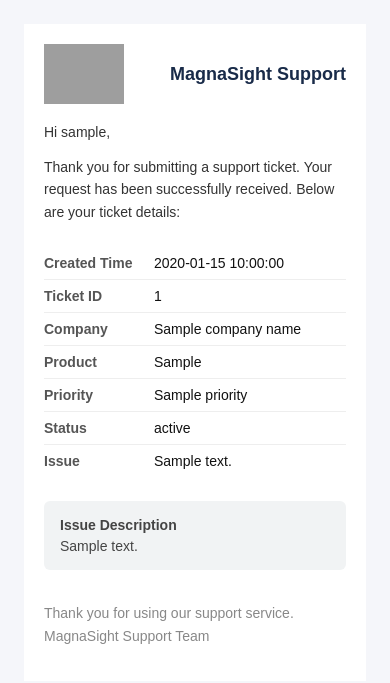
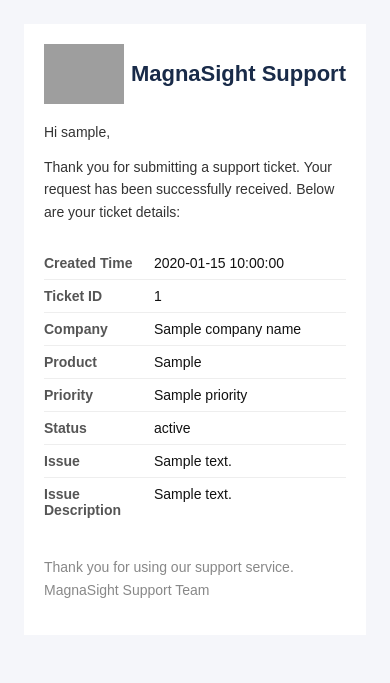
Before and after one commit to robifirmnsyah/backend-magnasight-fastapi, a Python web app: template templates/ticket_email.html in a window 390 px wide. Shown: the top 683 px of the page. Run offline with Jinja, Linux system fonts and the light colour scheme; the template is opened without the code that fills it: most values are stand-ins (such as "Sample title", 1, 10 or a date in 2020); grey boxes are pictures that could not be loaded.

Commit message:
feat: enhance ticket email template with improved header styling and additional issue description section

```diff
--- a/templates/ticket_email.html
+++ b/templates/ticket_email.html
@@ -129,7 +129,12 @@
         /* On small screens, you might want them stacked or ensure title doesn't get too squished */
       }
       .header-title {
-        font-size: 18px !important;
+        color: #192b49;
+        font-size: 22px;
+        font-weight: bold;
+        margin: 0;
+        flex: 1;
+        text-align: right;
       }
       .content {
         padding: 20px !important;
@@ -138,13 +143,10 @@
         width: 100px !important; /* Adjust label width for smaller screens, or stack them */
       }
       .ticket-details td, .issue-description-box, .greeting, .message, .closing-message {
-        font-size: 14px !important; /* Slightly larger base font for mobile readability */
+        font-size: 14px !important;
       }
-       .ticket-details td.label, .ticket-details td.value {
-        /* Optional: stack them if needed */
-        /* display: block;
-        width: 100% !important;
-        text-align: left !important; */
+      .closing-message {
+        margin-top: 30px !important; /* Adjusted for smaller screens */
       }
     }
   </style>
@@ -154,7 +156,7 @@
     <div class="header">
       <div class="header-content">
         <img src="https://storage.googleapis.com/magnasight-attachment/logo.png" alt="Logo MagnaSight" />
-        <h2 class="header-title">MagnaSight Support</h2>
+        <h2 class="header-title" style="text-align: right">MagnaSight Support</h2>
       </div>
     </div>
 
@@ -194,14 +196,11 @@
           <td class="label">Issue</td>
           <td class="value">{{ describe_issue }}</td>
         </tr>
+        <tr>
+          <td class="label">Issue Description</td>
+          <td class="value">{{ detail_issue }}</td>
+        </tr>
       </table>
-
-      <div class="issue-description-container">
-        <div class="issue-description-box">
-          <strong>Issue Description</strong>
-          <span>{{ detail_issue }}</span>
-        </div>
-      </div>
 
       <p class="closing-message">
         Thank you for using our support service.<br>
```
